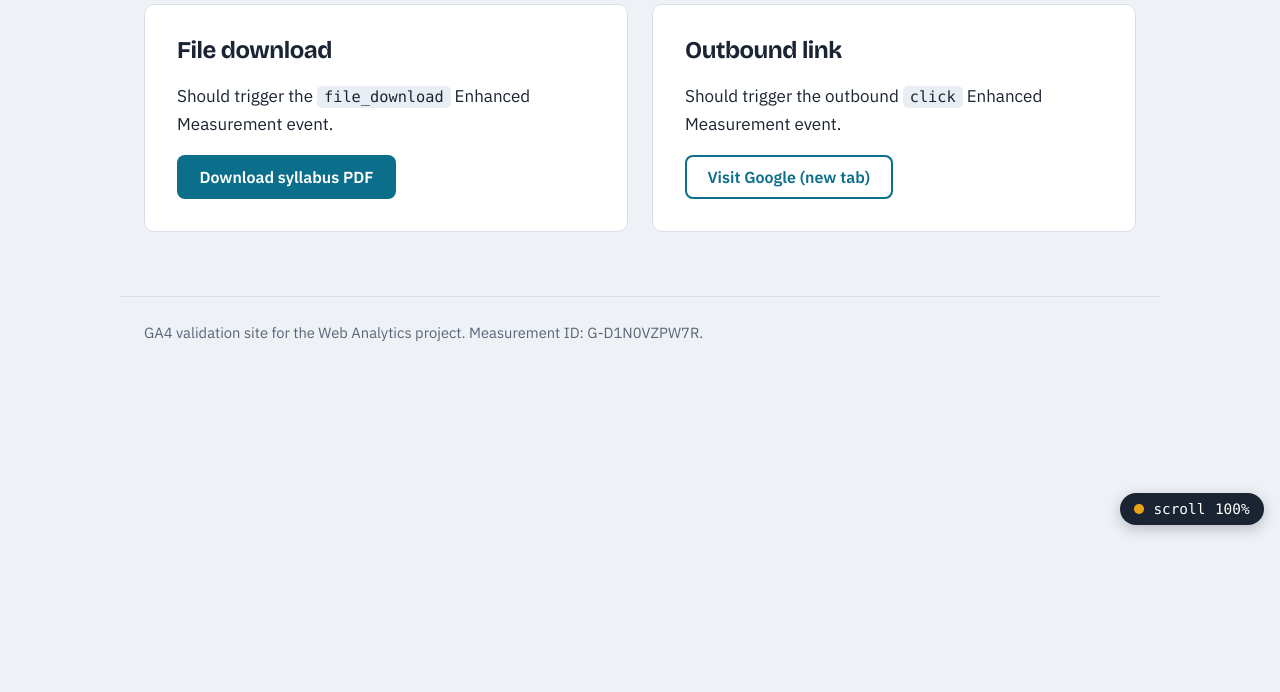
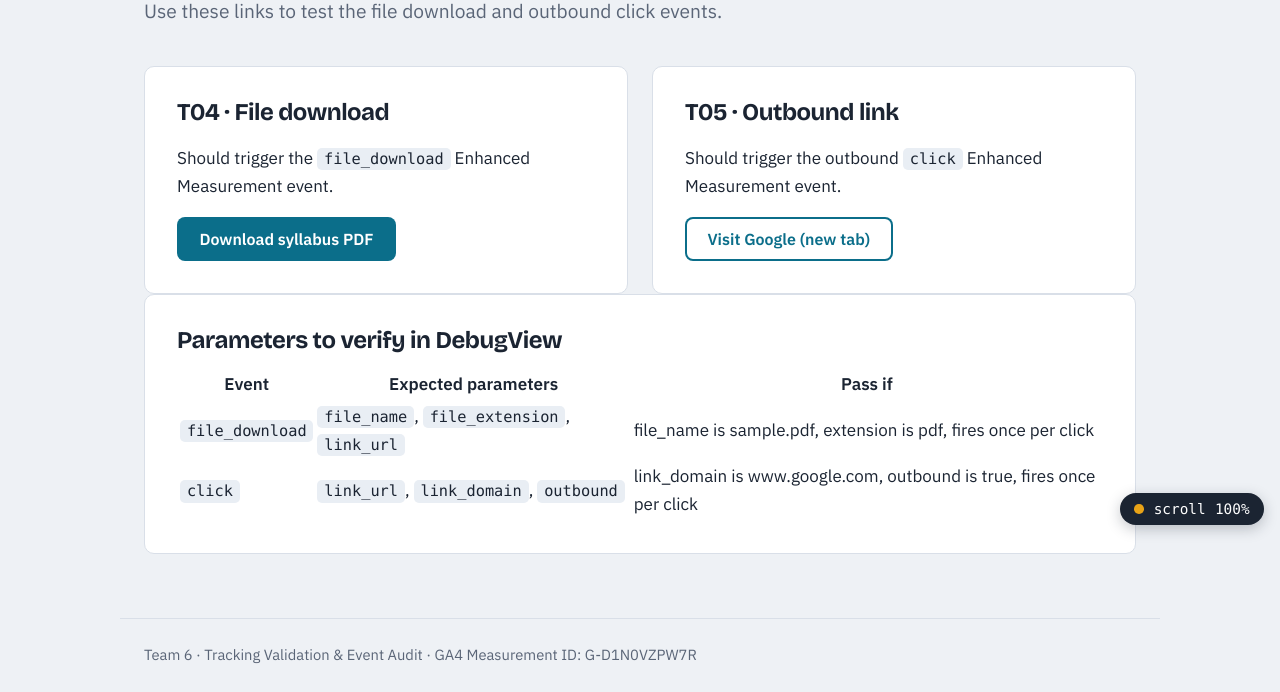
Before and after one commit to islamabdilazizov976-sys/my-website, a plain HTML site: page ga4-test-site/resources.html in a window 1280 px wide. Shown: the part 259-951 px from the top of the page. Before the commit the page ends 800 px from the top, so only its background shows below. Drawn offline with nearby package versions, Linux system fonts and the light colour scheme.

Commit message:
Update GA4 resources page with tracking details

```diff
--- a/ga4-test-site/resources.html
+++ b/ga4-test-site/resources.html
@@ -6,13 +6,31 @@
     <meta name="viewport" content="width=device-width, initial-scale=1.0">
     <title>Resources | GA4 Test Site</title>
 
-    <!-- Google tag (gtag.js) -->
+    <!-- Google tag (gtag.js) - installed once per page -->
     <script async src="https://www.googletagmanager.com/gtag/js?id=G-D1N0VZPW7R"></script>
     <script>
         window.dataLayer = window.dataLayer || [];
         function gtag() { dataLayer.push(arguments); }
         gtag('js', new Date());
-        gtag('config', 'G-D1N0VZPW7R');
+
+        // Test modes (for the audit only):
+        //   ?traffic_type=internal  marks this browser as internal traffic (saved); ?traffic_type=external clears it
+        //   ?debug=1  turns on debug_mode for DebugView (this tab session); ?debug=0 turns it off
+        var gaConfig = {};
+        window.__gaMode = { internal: false, debug: false };
+        try {
+            var q = new URLSearchParams(location.search);
+            if (q.get('traffic_type') === 'internal') localStorage.setItem('ga_internal', '1');
+            if (q.get('traffic_type') === 'external') localStorage.removeItem('ga_internal');
+            if (q.get('debug') === '1') sessionStorage.setItem('ga_debug', '1');
+            if (q.get('debug') === '0') sessionStorage.removeItem('ga_debug');
+            window.__gaMode.internal = localStorage.getItem('ga_internal') === '1';
+            window.__gaMode.debug = sessionStorage.getItem('ga_debug') === '1';
+        } catch (e) { }
+        if (window.__gaMode.internal) gaConfig.traffic_type = 'internal';
+        if (window.__gaMode.debug) gaConfig.debug_mode = true;
+
+        gtag('config', 'G-D1N0VZPW7R', gaConfig);
     </script>
 
     <link rel="preconnect" href="https://fonts.googleapis.com">
@@ -43,27 +61,55 @@
 
     <main id="main">
         <section class="hero">
+            <p class="kicker">Tests T04 and T05</p>
             <h1>Downloads and external links</h1>
             <p class="lead">Use these links to test the file download and outbound click events.</p>
         </section>
 
         <div class="grid">
             <section class="panel">
-                <h2>File download</h2>
+                <h2>T04 &middot; File download</h2>
                 <p>Should trigger the <code>file_download</code> Enhanced Measurement event.</p>
                 <a href="sample.pdf" download class="btn">Download syllabus PDF</a>
             </section>
             <section class="panel">
-                <h2>Outbound link</h2>
+                <h2>T05 &middot; Outbound link</h2>
                 <p>Should trigger the outbound <code>click</code> Enhanced Measurement event.</p>
                 <a href="https://www.google.com" target="_blank" rel="noopener noreferrer" class="btn btn-outline">Visit
                     Google (new tab)</a>
             </section>
         </div>
+
+        <section class="panel">
+            <h2>Parameters to verify in DebugView</h2>
+            <div class="table-wrap">
+                <table>
+                    <thead>
+                        <tr>
+                            <th>Event</th>
+                            <th>Expected parameters</th>
+                            <th>Pass if</th>
+                        </tr>
+                    </thead>
+                    <tbody>
+                        <tr>
+                            <td><code>file_download</code></td>
+                            <td><code>file_name</code>, <code>file_extension</code>, <code>link_url</code></td>
+                            <td>file_name is sample.pdf, extension is pdf, fires once per click</td>
+                        </tr>
+                        <tr>
+                            <td><code>click</code></td>
+                            <td><code>link_url</code>, <code>link_domain</code>, <code>outbound</code></td>
+                            <td>link_domain is www.google.com, outbound is true, fires once per click</td>
+                        </tr>
+                    </tbody>
+                </table>
+            </div>
+        </section>
     </main>
 
-    <footer class="site-footer">GA4 validation site for the Web Analytics project. Measurement ID: G-D1N0VZPW7R.
-    </footer>
+    <footer class="site-footer">Team 6 &middot; Tracking Validation &amp; Event Audit &middot; GA4 Measurement ID:
+        G-D1N0VZPW7R</footer>
 
     <div class="scroll-meter" aria-hidden="true"><span class="dot"></span>scroll <output>0%</output></div>
     <script src="script.js"></script>
```
